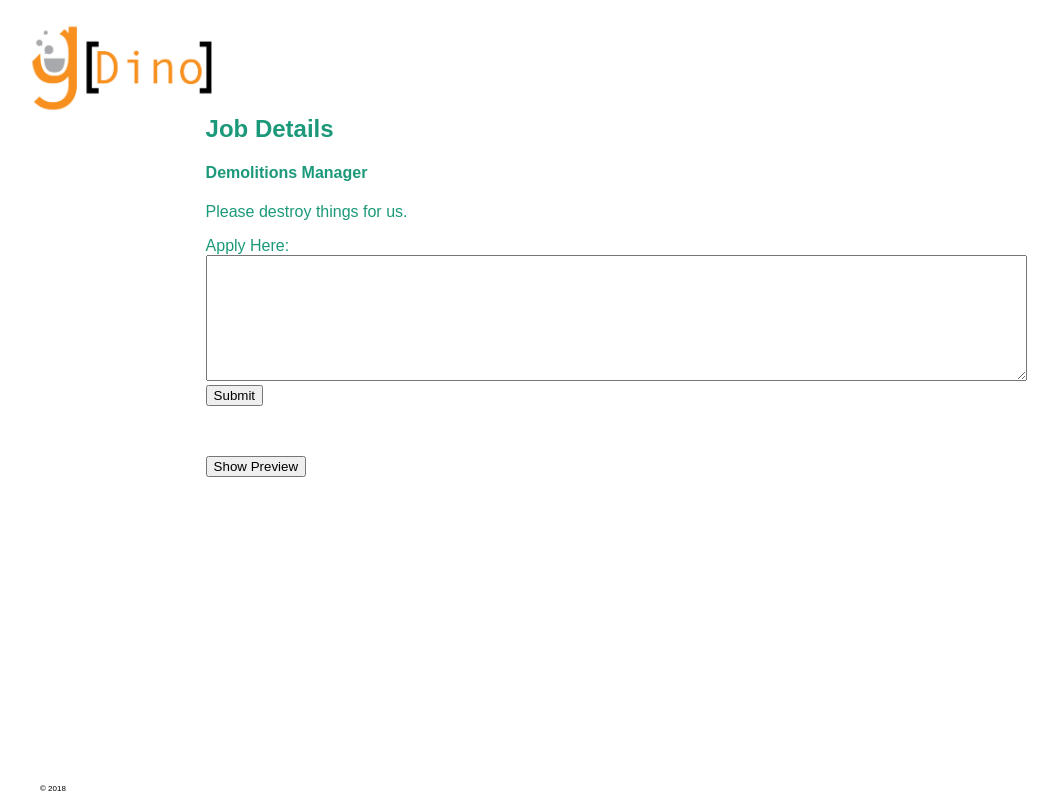
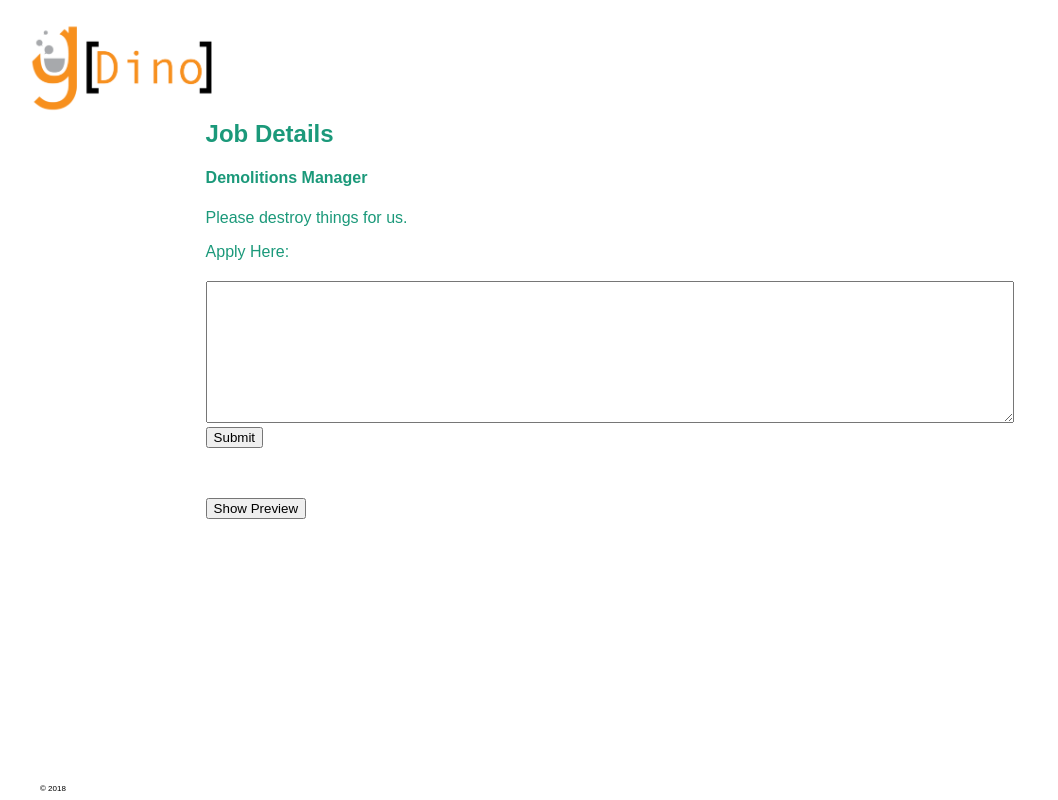
Before and after one commit to bmj1985/VueApp3, a Vue app in the folder vueapp3/: page / in a window 1280 px wide. Shown: the whole page, without its empty margins (13-1071 px from the left). Built offline with nearby package versions, Linux system fonts and the light colour scheme.

Commit message:
styling changes

```diff
--- a/vueapp3/src/components/InputForm.vue
+++ b/vueapp3/src/components/InputForm.vue
@@ -58,4 +58,11 @@ export default {
 .hidden {
   display: none;
 }
+
+#application-text {
+  max-width: 786px;
+  min-height: 100px;
+  margin-top: 20px;
+  padding: 10px;
+}
 </style>
```
